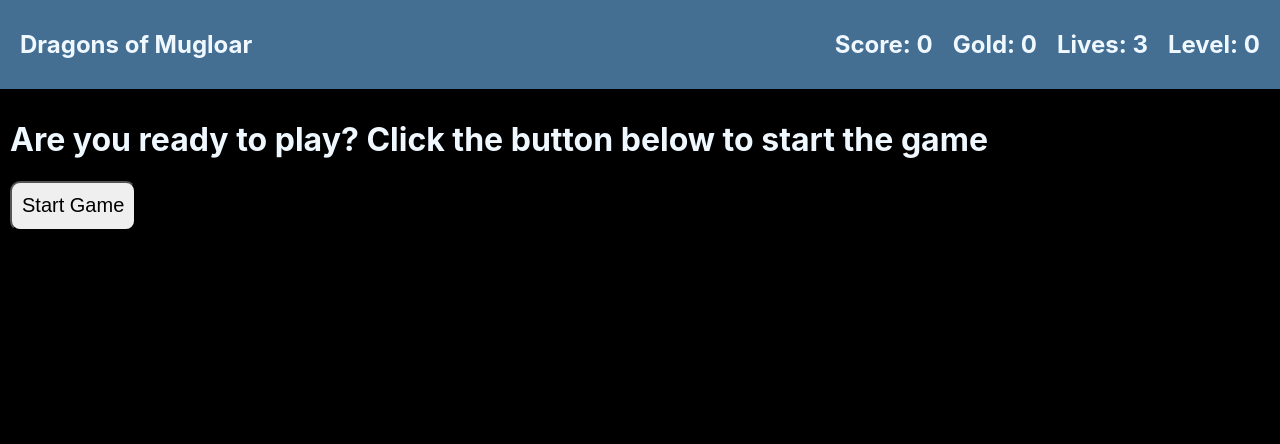
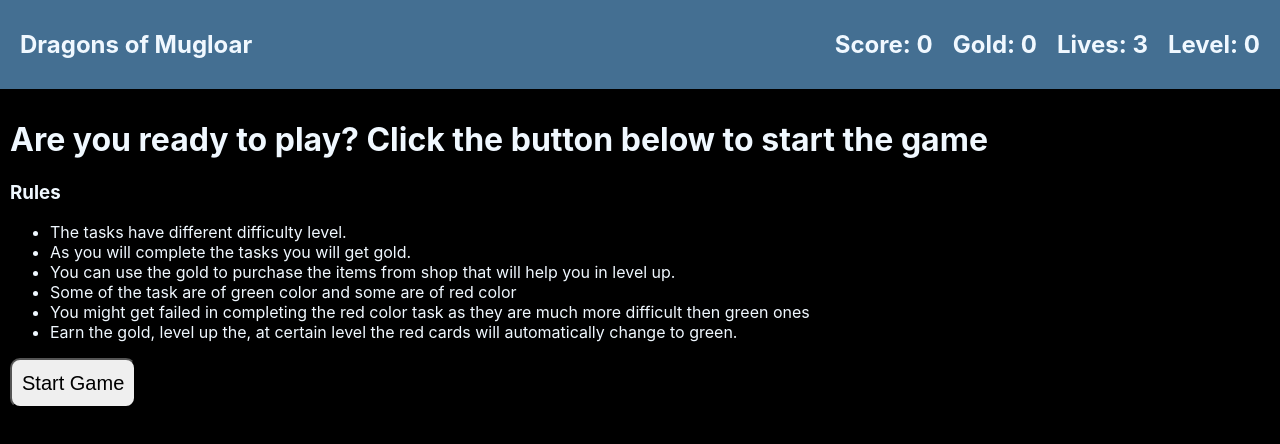
Before and after one commit to gurparshad/dragons-of-mugloar, a React (Create React App) app: page / in a window 1280 px wide. Shown: the top 444 px of the page. Built offline with nearby package versions, Linux system fonts and the light colour scheme; no server answers.

Commit message:
rules added

```diff
--- a/src/views/Home.tsx
+++ b/src/views/Home.tsx
@@ -26,6 +26,17 @@ const Home = () => {
   return (
     <div>
       <h1>Are you ready to play? Click the button below to start the game</h1>
+      <div>
+        <h3>Rules</h3>
+        <ul>
+          <li>The tasks have different difficulty level.</li>
+          <li>As you will complete the tasks you will get gold.</li>
+          <li>You can use the gold to purchase the items from shop that will help you in level up.</li>
+          <li>Some of the task are of green color and some are of red color</li>
+          <li>You might get failed in completing the red color task as they are much more difficult then green ones</li>
+          <li>Earn the gold, level up the, at certain level the red cards will automatically change to green.</li>
+        </ul>
+      </div>
       <Button onClick={handleGameStart} title="Start Game" />
     </div>
   );
```
